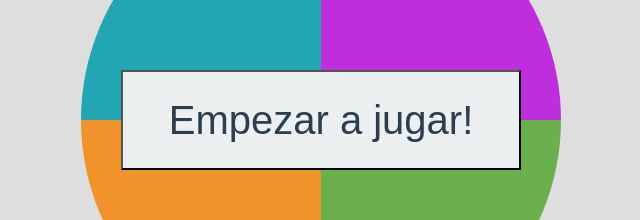
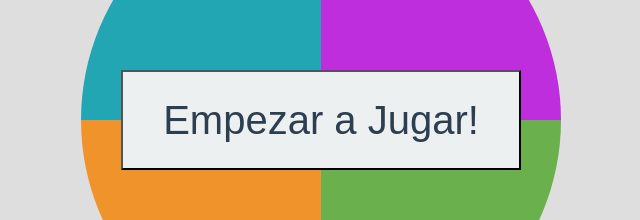
Before and after one commit to Andresdst/Platzi-Fundamentos-de-JavaScript, a plain HTML site: page index.html in a window 1280 px wide. Shown: the part 280-500 px from the top of the page, without its empty margins (319-959 px from the left). Drawn offline with Linux system fonts and the light colour scheme.

Commit message:
prueba de commit

```diff
--- a/index.html
+++ b/index.html
@@ -13,7 +13,7 @@
       <div id="naranja" class="color naranja left" data-color="naranja"></div>
       <div id="verde" class="color verde right" data-color="verde"></div>
       <button id="btnEmpezar" class="btn-start" onclick="empezarJuego()">
-        Empezar a jugar!
+        Empezar a Jugar!
       </button>
     </div>
     <script src="./logica.js"></script>
```
